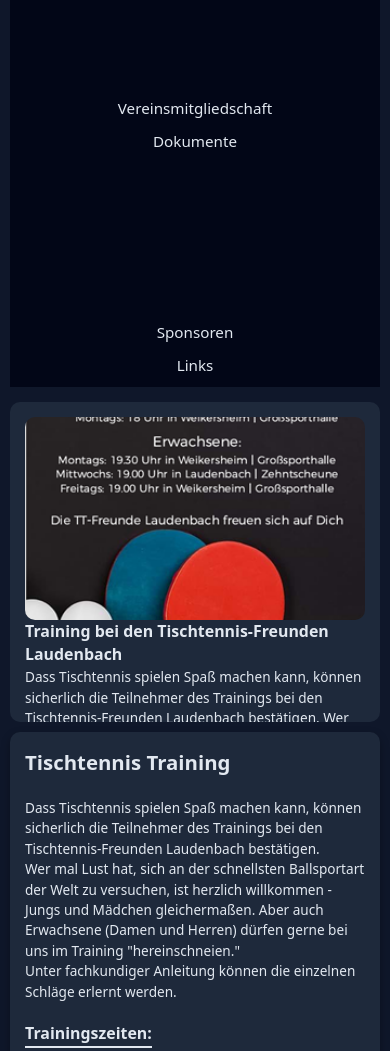
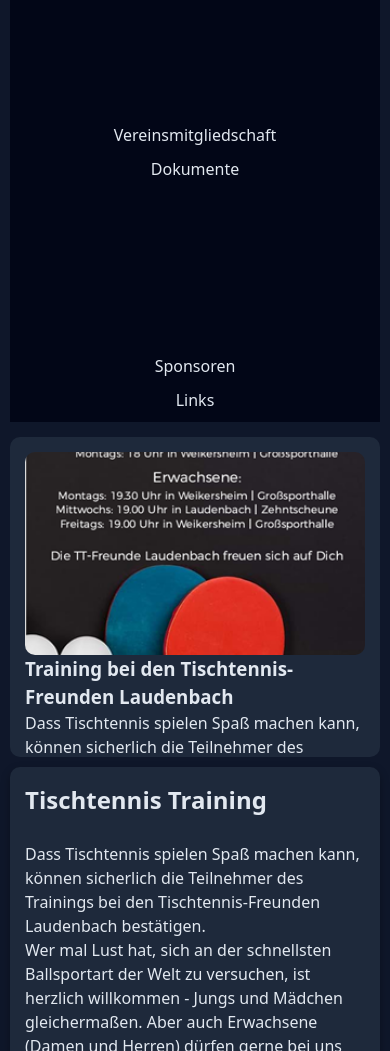
Before and after one commit to hmiku9457-pixel/TTF-Laudenbach, a plain HTML site: page index.html in a window 390 px wide. Shown: the part 440-1491 px from the top of the page. Drawn offline with Linux system fonts and the light colour scheme.

Commit message:
Update style.css

```diff
--- a/assets/css/style.css
+++ b/assets/css/style.css
@@ -794,40 +794,14 @@ footer {
 
 /* Große Tablets / kleinere Laptops */
 @media (max-width: 1024px) {
-    body {
-        font-size: 0.95rem;
-    }
-
-    .menu {
-        gap: var(--space-l);
-    }
-
-    .menu a {
-        font-size: 0.95rem;
-    }
-
     .grid-home-firstLine,
     .grid-home-secondLine {
         grid-template-columns: 1fr;
-    }
-
-    .grid,
-    .grid-home-firstLine,
-    .grid-home-secondLine,
-    .full-width,
-    .grid-button,
-    .teams-grid {
-        padding-left: var(--space-m);
-        padding-right: var(--space-m);
     }
 }
 
 /* Tablet / kleine Bildschirme */
 @media (max-width: 768px) {
-    body {
-        font-size: 0.9rem;
-    }
-
     #header-container,
     header {
         padding: var(--space-l) var(--space-m);
@@ -885,10 +859,10 @@ footer {
     }
 }
 
-/* Kleine Tablets / große Handys */
+/* Kleine Handys */
 @media (max-width: 600px) {
-    body {
-        font-size: 0.875rem;
+    .table-ewigeRangliste {
+        /*font-size: 0.85rem;*/
     }
 
     .table-ewigeRangliste th,
@@ -899,17 +873,12 @@ footer {
     .table-search {
         max-width: 100%;
     }
-
-    td,
-    th {
-        padding: var(--space-s);
-    }
 }
 
-/* Kleine Handys */
+/* Sehr kleine Handys */
 @media (max-width: 480px) {
     body {
-        font-size: 0.85rem;
+        /*font-size: 0.95rem;*/
     }
 
     .box,
@@ -926,6 +895,11 @@ footer {
         font-size: 0.85rem;
     }
 
+    td,
+    th {
+        padding: var(--space-s);
+    }
+
     .button--card {
         padding: var(--space-l);
     }
@@ -934,20 +908,3 @@ footer {
         height: 220px;
     }
 }
-
-/* Sehr kleine Handys */
-@media (max-width: 380px) {
-    body {
-        font-size: 0.8rem;
-    }
-
-    .menu a {
-        font-size: 0.95em;
-    }
-
-    .box,
-    .team-box,
-    .contact-form {
-        padding: var(--space-m);
-    }
-}
```
